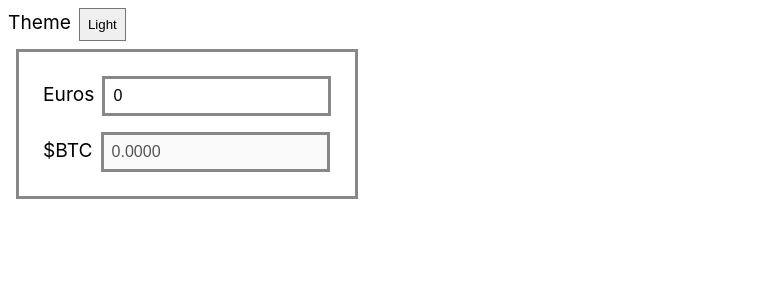
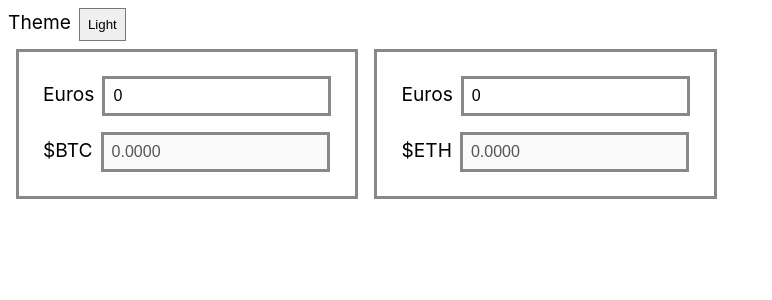
Before and after one commit to andresfulla/react-weeek-4, a React (Create React App) app: page / in a window 1280 px wide. Shown: the top 300 px of the page, without its empty margins (0-772 px from the left). Built offline with nearby package versions, Linux system fonts and the light colour scheme.

Commit message:
feat(step 10): add  converter

```diff
--- a/src/App.js
+++ b/src/App.js
@@ -33,6 +33,7 @@
           </label>
           <div>
             <Converter cryptoName="$BTC" exchangeRate={0.5} />
+            <Converter cryptoName="$ETH" exchangeRate={1.2} />
           </div>
         </div>
       </ConverterContext.Provider>
```
